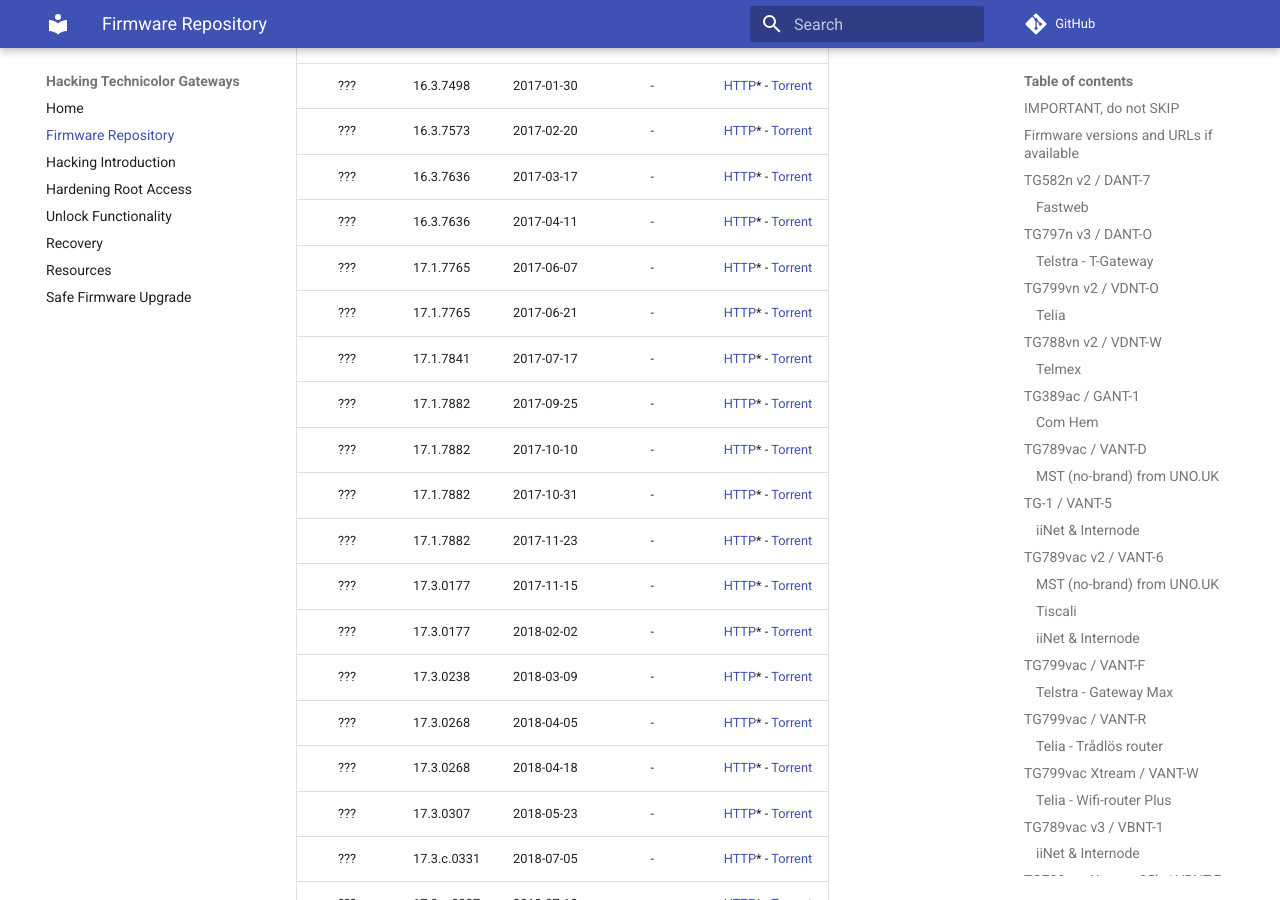
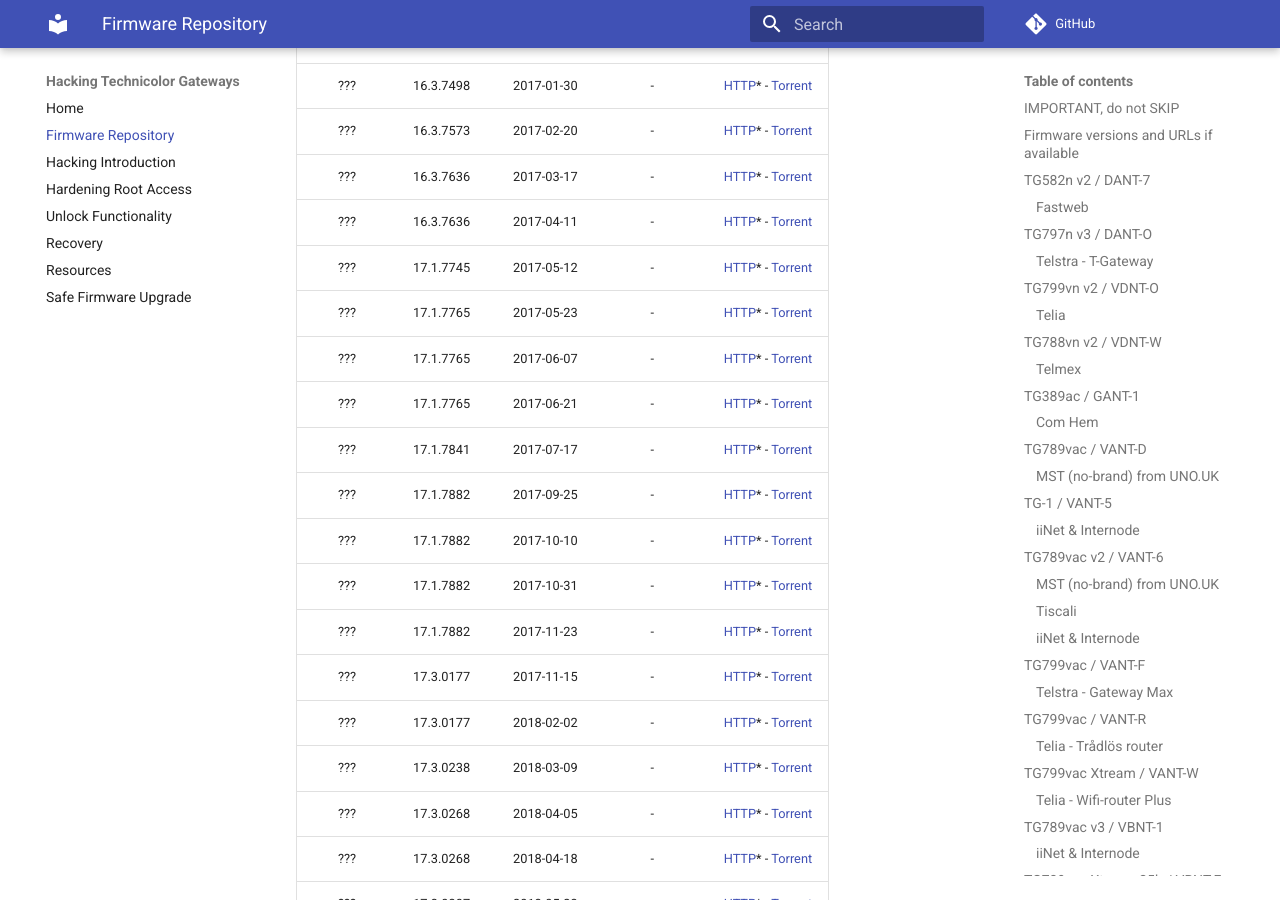
Before and after one commit to hack-technicolor/hack-technicolor, an MkDocs documentation site: the page built from docs/Repository.md, in a window 1280 px wide and 900 px high, scrolled down 9657 px. Built offline with MkDocs 1.6.1 and Material for MkDocs 9.7.7, drawn with Linux system fonts in a browser that asks for light colours; comment, search, counter and statistics services are not loaded; some of the changed text lies outside the part shown.

Commit message:
moved VBNT-K_SFP firmwares to VBNT-K

```diff
--- a/docs/Repository.md
+++ b/docs/Repository.md
@@ -261,6 +261,8 @@ A basic ADSL only BCM6362 based gateway. Very useful as SIP ATA.
 | ???    | 16.3.7573          | 2017-02-20 | -             | [HTTP](http://156.54.126.84:80/Firmware/TR069/AGThomson/AGTEF_1.0.3_001_closed.rbi)* - [Torrent](https://github.com/kevdagoat/hack-technicolor/blob/master/torrents/vbnt-k/AGTEF_1.0.3_001_closed.rbi.torrent?raw=true) |
 | ???    | 16.3.7636          | 2017-03-17 | -             | [HTTP](http://156.54.126.84:80/Firmware/TR069/AGThomson/AGTEF_1.0.3_003_closed.rbi)* - [Torrent](https://github.com/kevdagoat/hack-technicolor/blob/master/torrents/vbnt-k/AGTEF_1.0.3_003_closed.rbi.torrent?raw=true) |
 | ???    | 16.3.7636          | 2017-04-11 | -             | [HTTP](http://156.54.126.84:80/Firmware/TR069/AGThomson/AGTEF_1.0.3_CLOSED.rbi)* - [Torrent](https://github.com/kevdagoat/hack-technicolor/blob/master/torrents/vbnt-k/AGTEF_1.0.3_CLOSED.rbi.torrent?raw=true) |
+| ???    | 17.1.7745          | 2017-05-12 | -             | [HTTP](http://156.54.126.84:80/Firmware/TR069/AGThomson/AGTHP_1.0.1_001_CLOSED.rbi)* - [Torrent](https://github.com/kevdagoat/hack-technicolor/blob/master/torrents/vbnt-k/AGTHP_1.0.1_001_CLOSED.rbi.torrent?raw=true) |
+| ???    | 17.1.7765          | 2017-05-23 | -             | [HTTP](http://156.54.126.84:80/Firmware/TR069/AGThomson/AGTHP_1.0.1_002_CLOSED.rbi)* - [Torrent](https://github.com/kevdagoat/hack-technicolor/blob/master/torrents/vbnt-k/AGTHP_1.0.1_002_CLOSED.rbi.torrent?raw=true) |
 | ???    | 17.1.7765          | 2017-06-07 | -             | [HTTP](http://156.54.126.84:80/Firmware/TR069/AGThomson/AGTEF_1.0.4_004_CLOSED.rbi)* - [Torrent](https://github.com/kevdagoat/hack-technicolor/blob/master/torrents/vbnt-k/AGTEF_1.0.4_004_CLOSED.rbi.torrent?raw=true) |
 | ???    | 17.1.7765          | 2017-06-21 | -             | [HTTP](http://156.54.126.84:80/Firmware/TR069/AGThomson/AGTEF_1.0.4_005_CLOSED.rbi)* - [Torrent](https://github.com/kevdagoat/hack-technicolor/blob/master/torrents/vbnt-k/AGTEF_1.0.4_005_CLOSED.rbi.torrent?raw=true) |
 | ???    | 17.1.7841          | 2017-07-17 | -             | [HTTP](http://156.54.126.84:80/Firmware/TR069/AGThomson/AGTEF_1.0.4_006_CLOSED.rbi)* - [Torrent](https://github.com/kevdagoat/hack-technicolor/blob/master/torrents/vbnt-k/AGTEF_1.0.4_006_CLOSED.rbi.torrent?raw=true) |
```
Also changed, not shown: other parts of docs/Repository.md (+0 -2 lines).
